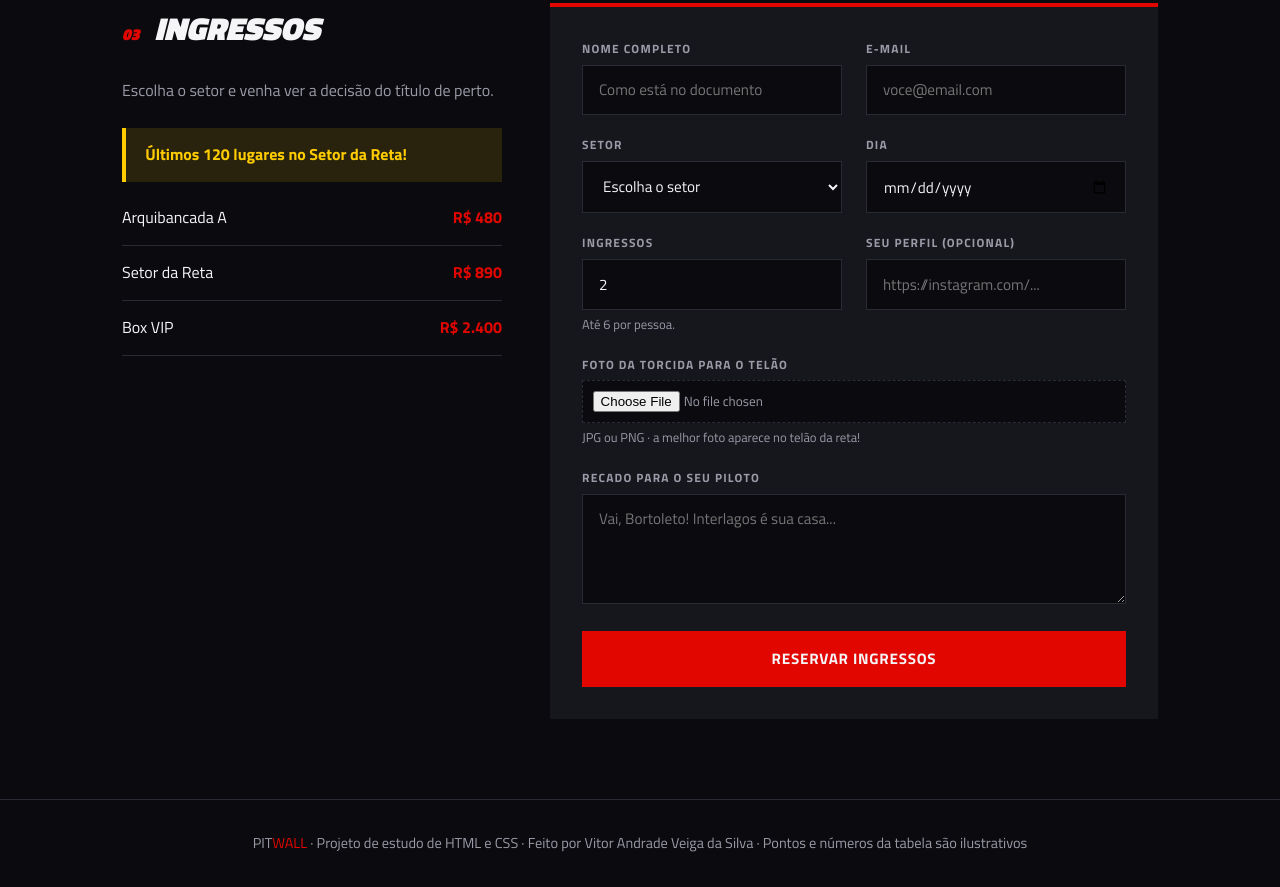
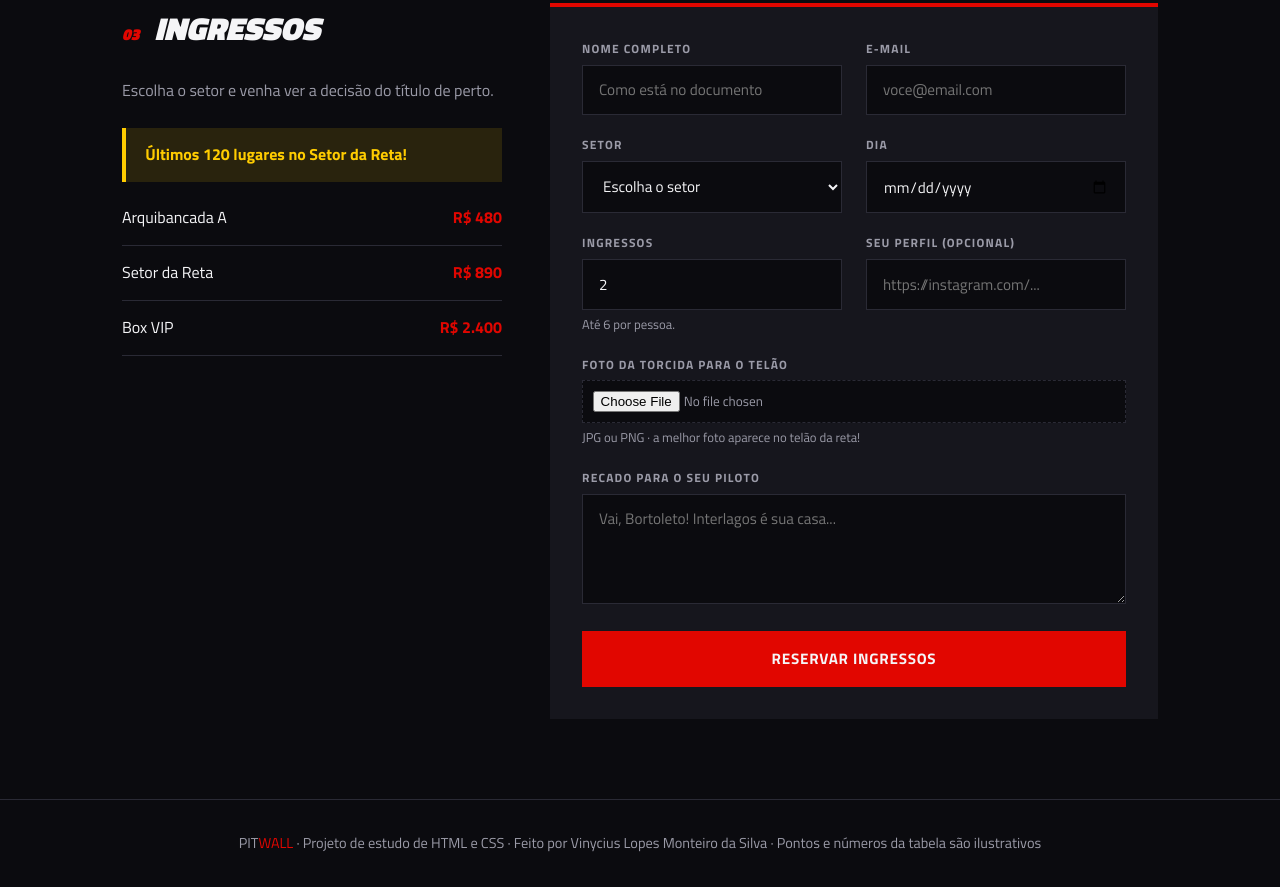
Before and after one commit to vinyciussilva-cloud/DESAFIO-PIT-WALL, a plain HTML site: page pit-wall/index.html in a window 1280 px wide. Shown: the part 1583-2470 px from the top of the page. Drawn offline with Linux system fonts and the light colour scheme.

Commit message:
Update index.html

```diff
--- a/pit-wall/index.html
+++ b/pit-wall/index.html
@@ -250,7 +250,7 @@
 
     <!-- rodapé -->
     <footer>
-        <p>PIT<span>WALL</span> · Projeto de estudo de HTML e CSS · Feito por Vitor Andrade Veiga  da Silva · Pontos e números da tabela são ilustrativos</p>
+        <p>PIT<span>WALL</span> · Projeto de estudo de HTML e CSS · Feito por Vinycius Lopes Monteiro da Silva · Pontos e números da tabela são ilustrativos</p>
     </footer>
 
 </body>
```
